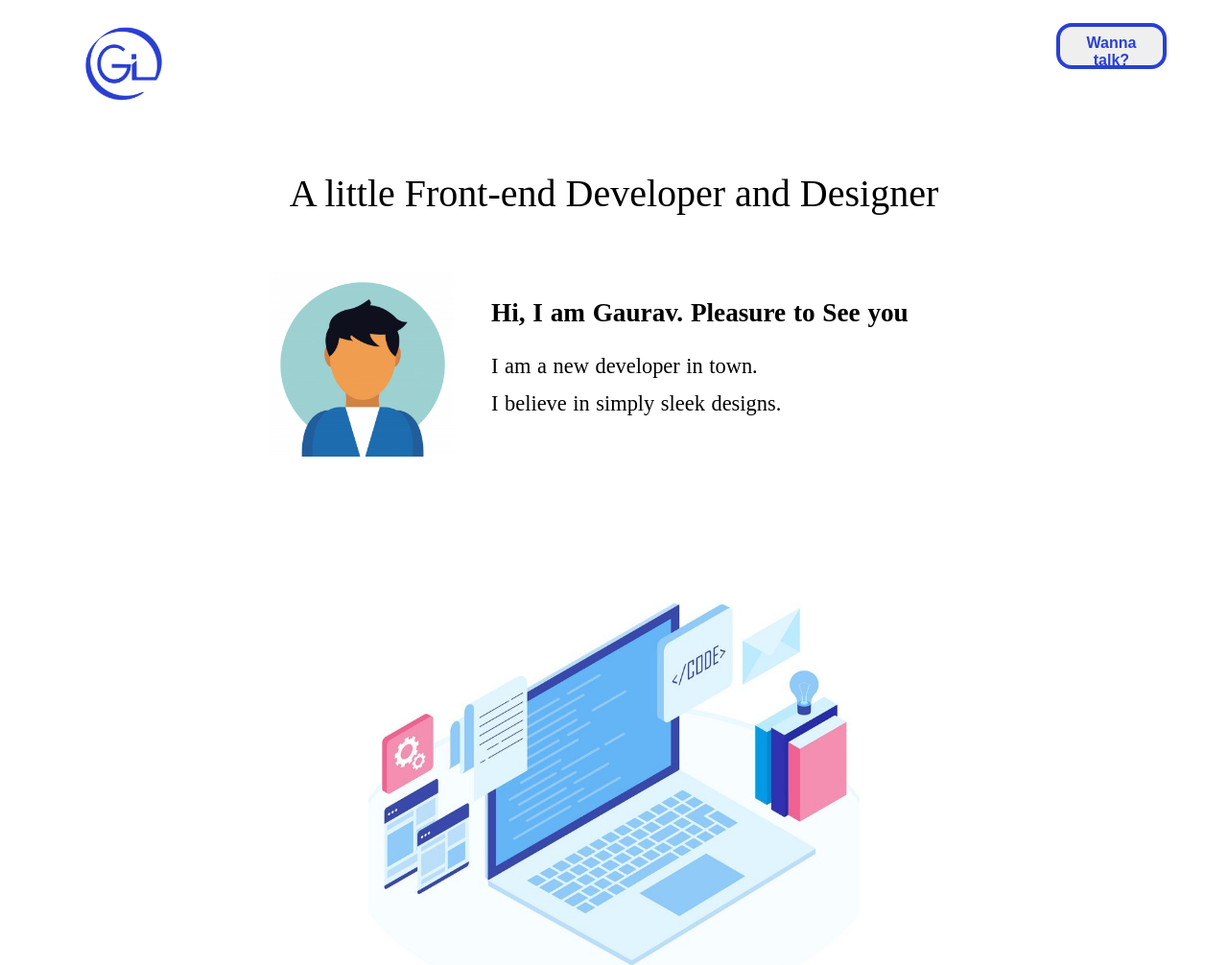
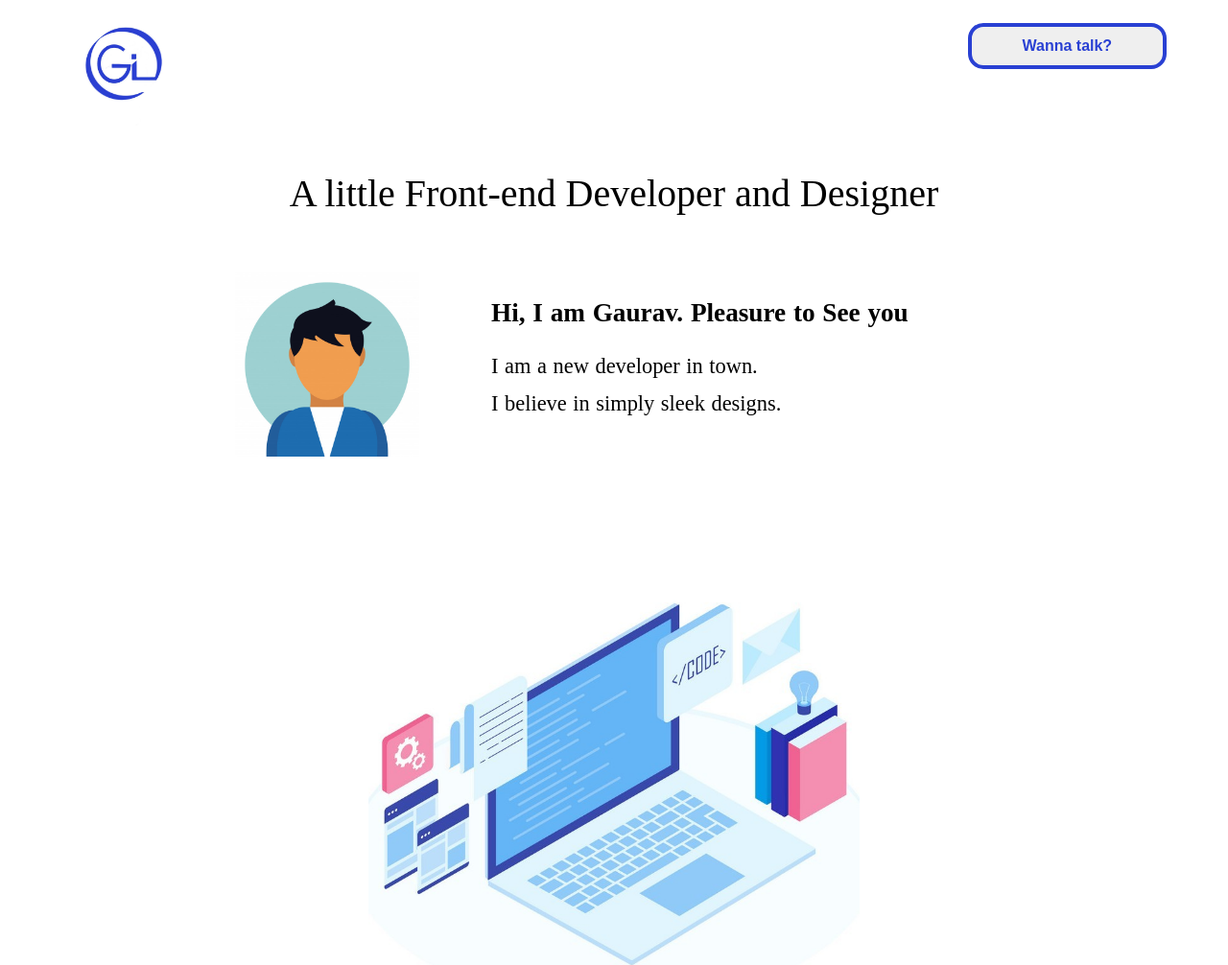
Before and after one commit to Gaurav-Gilli/PortFolio, a plain HTML site: page index.html in a window 1280 px wide. Shown: the top 1006 px of the page at 96% size. Drawn offline with nearby package versions, Linux system fonts and the light colour scheme.

Commit message:
Add files via upload

```diff
--- a/styles.css
+++ b/styles.css
@@ -325,3 +325,16 @@ ul{
         font-size: 0.8rem;
     }
   }
+  @media only screen and (max-width:1400px) {
+    .avatar {
+        width: 12rem;
+        margin-left: -16%;
+    }
+    .talk{
+        width: 18%;
+    }
+    .capabilities{
+        font-size: 1.9rem;
+        margin-top:19%;
+    }
+  }
```
